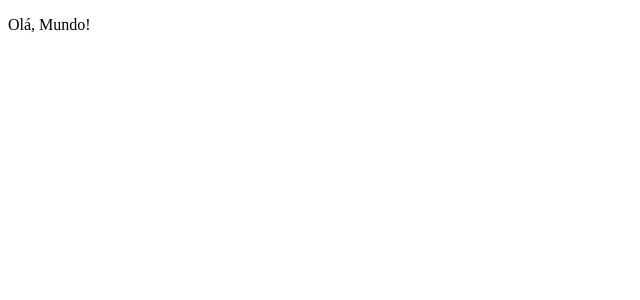
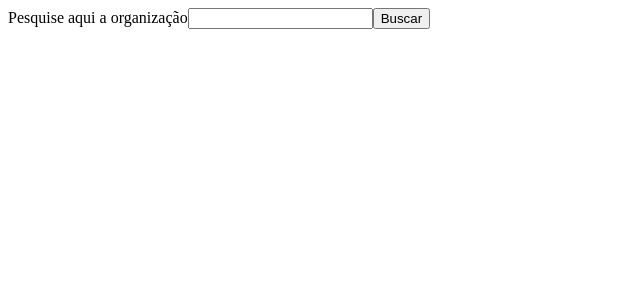
Before and after one commit to JulioLeonardo/javascript-react-github-org-finder, a React (Create React App) app: page / in a window 1280 px wide. Shown: the top 300 px of the page, without its empty margins (0-640 px from the left). Built offline with nearby package versions, Linux system fonts and the light colour scheme.

Commit message:
Removing routing approach

```diff
--- a/src/App.js
+++ b/src/App.js
@@ -1,9 +1,7 @@
+import Main from "./components/Main";
+
 function App() {
-  return (
-    <div className="App">
-      <p>Olá, Mundo!</p>
-    </div>
-  );
+  return <Main />;
 }
 
 export default App;
```
